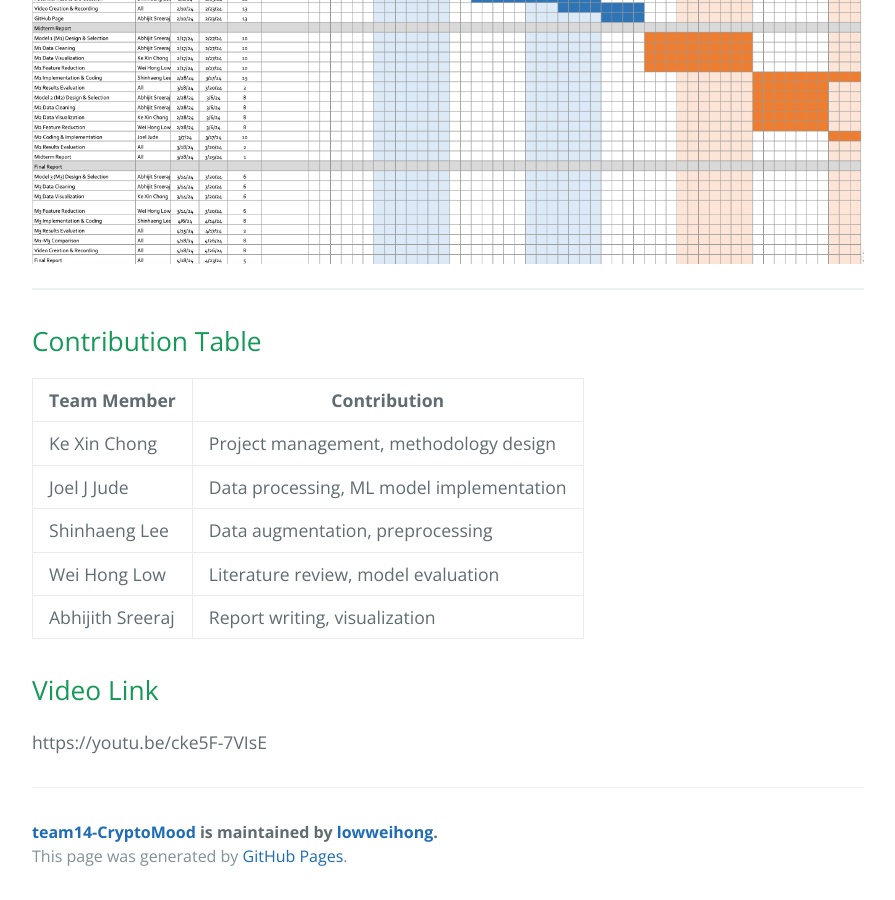
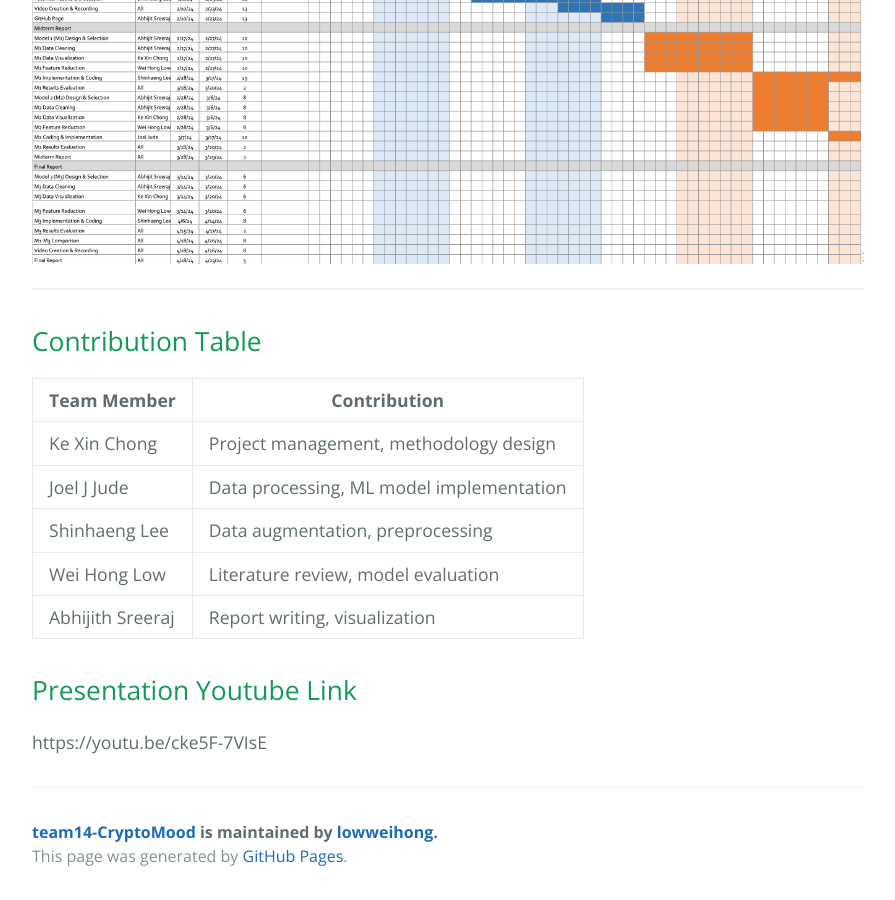
Before and after one commit to lowweihong/team14-CryptoMood, a Jekyll site: the page built from index.md, in a window 1280 px wide and 900 px high, scrolled down 2608 px. Shown: the whole window, without its empty margins (192-1087 px from the left). Built offline with Jekyll 4.4.1, drawn with Linux system fonts in a browser that asks for light colours; our own code applies the rules of GitHub Pages for plain Markdown files.

Commit message:
Update index.md

```diff
--- a/index.md
+++ b/index.md
@@ -84,6 +84,6 @@ We anticipate that fine-tuned transformer models will outperform unsupervised me
 | Wei Hong Low       | Literature review, model evaluation                 |
 | Abhijith Sreeraj   | Report writing, visualization                       |
 
-## Video Link
+## Presentation Youtube Link
 
 https://youtu.be/cke5F-7VIsE
```
